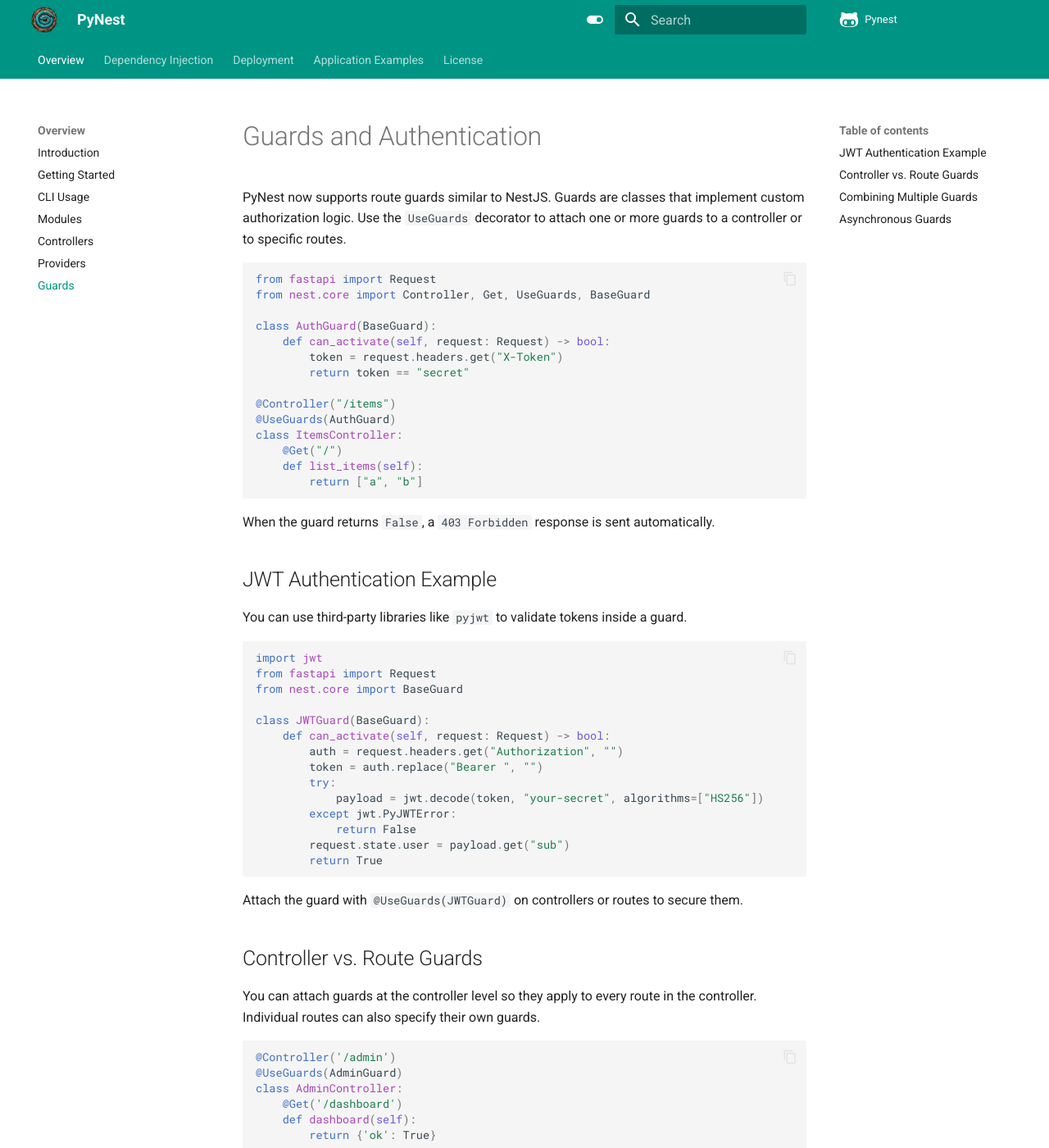
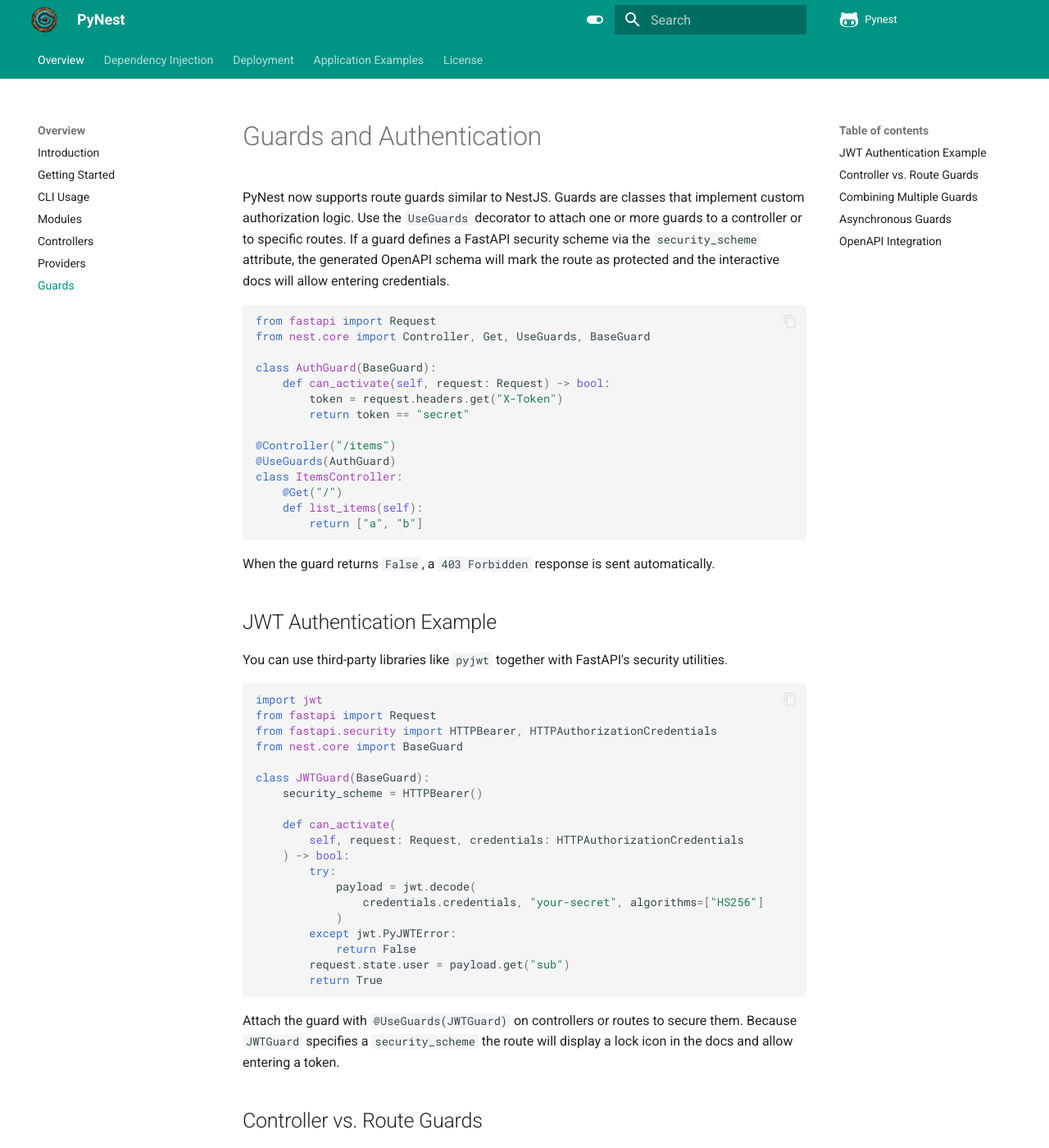
Before and after one commit to PythonNest/PyNest, an MkDocs documentation site: the page built from docs/guards.md, in a window 1280 px wide and 1400 px high. Shown: the whole window at 82% size. Built offline with MkDocs 1.6.1 and Material for MkDocs 9.7.7, drawn with Linux system fonts in a browser that asks for light colours; comment, search, counter and statistics services are not loaded; some of the changed text lies outside the part shown.

Commit message:
Improve guard security integration

````diff
--- a/docs/guards.md
+++ b/docs/guards.md
@@ -1,6 +1,6 @@
 # Guards and Authentication
 
-PyNest now supports route guards similar to NestJS. Guards are classes that implement custom authorization logic. Use the `UseGuards` decorator to attach one or more guards to a controller or to specific routes.
+PyNest now supports route guards similar to NestJS. Guards are classes that implement custom authorization logic. Use the `UseGuards` decorator to attach one or more guards to a controller or to specific routes.  If a guard defines a FastAPI security scheme via the ``security_scheme`` attribute, the generated OpenAPI schema will mark the route as protected and the interactive docs will allow entering credentials.
 
 ```python
 from fastapi import Request
@@ -23,26 +23,31 @@
 
 ## JWT Authentication Example
 
-You can use third-party libraries like `pyjwt` to validate tokens inside a guard.
+You can use third-party libraries like `pyjwt` together with FastAPI's security utilities.
 
 ```python
 import jwt
 from fastapi import Request
+from fastapi.security import HTTPBearer, HTTPAuthorizationCredentials
 from nest.core import BaseGuard
 
 class JWTGuard(BaseGuard):
-    def can_activate(self, request: Request) -> bool:
-        auth = request.headers.get("Authorization", "")
-        token = auth.replace("Bearer ", "")
+    security_scheme = HTTPBearer()
+
+    def can_activate(
+        self, request: Request, credentials: HTTPAuthorizationCredentials
+    ) -> bool:
         try:
-            payload = jwt.decode(token, "your-secret", algorithms=["HS256"])
+            payload = jwt.decode(
+                credentials.credentials, "your-secret", algorithms=["HS256"]
+            )
         except jwt.PyJWTError:
             return False
         request.state.user = payload.get("sub")
         return True
 ```
 
-Attach the guard with `@UseGuards(JWTGuard)` on controllers or routes to secure them.
+Attach the guard with `@UseGuards(JWTGuard)` on controllers or routes to secure them. Because ``JWTGuard`` specifies a ``security_scheme`` the route will display a lock icon in the docs and allow entering a token.
 
 ## Controller vs. Route Guards
 
@@ -101,3 +106,10 @@
 ```
 
 PyNest awaits the result automatically.
+
+## OpenAPI Integration
+
+When a guard sets the ``security_scheme`` attribute, the generated OpenAPI schema
+includes the corresponding security requirement. The docs page will show a lock
+icon next to the route and present an input box for the token or credentials.
+This works with any ``fastapi.security`` scheme (e.g. ``HTTPBearer``, ``OAuth2PasswordBearer``).
````
Also changed, not shown: 3 other files.
